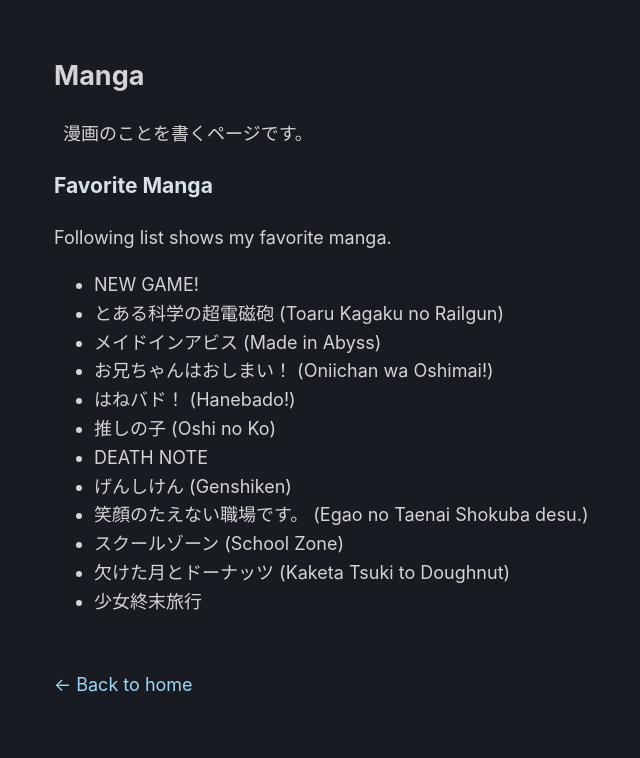
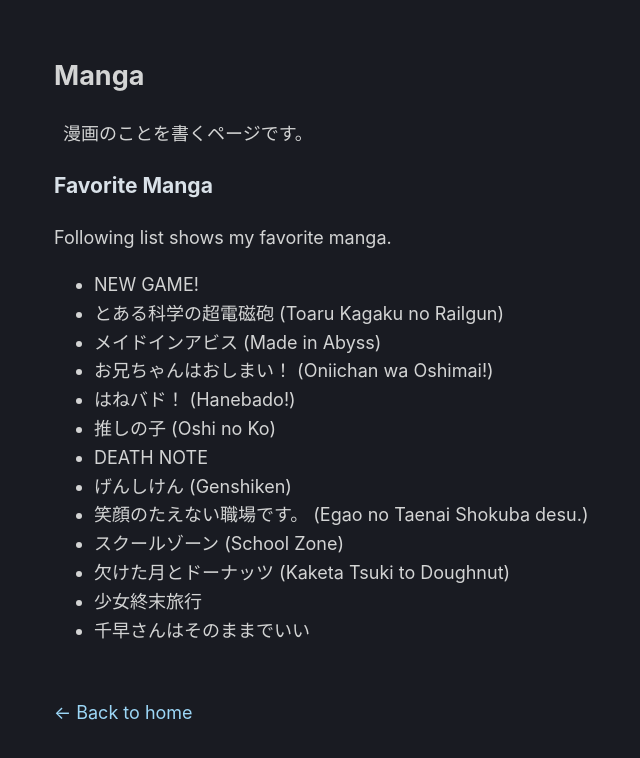
Before and after one commit to kira924age/kira924age.com, a Next.js app: page /manga in a window 1280 px wide. Shown: the top 758 px of the page, without its empty margins (226-866 px from the left). Built offline with nearby package versions, Linux system fonts and the light colour scheme.

Commit message:
docs: ✏️ update manga.tsx
add 千早さんはそのままでいい in manga.tsx

```diff
--- a/src/pages/manga.tsx
+++ b/src/pages/manga.tsx
@@ -26,6 +26,7 @@
         <li>スクールゾーン (School Zone)</li>
         <li>欠けた月とドーナッツ (Kaketa Tsuki to Doughnut)</li>
         <li>少女終末旅行</li>
+        <li>千早さんはそのままでいい</li>
       </ul>
     </Layout>
   )
```
